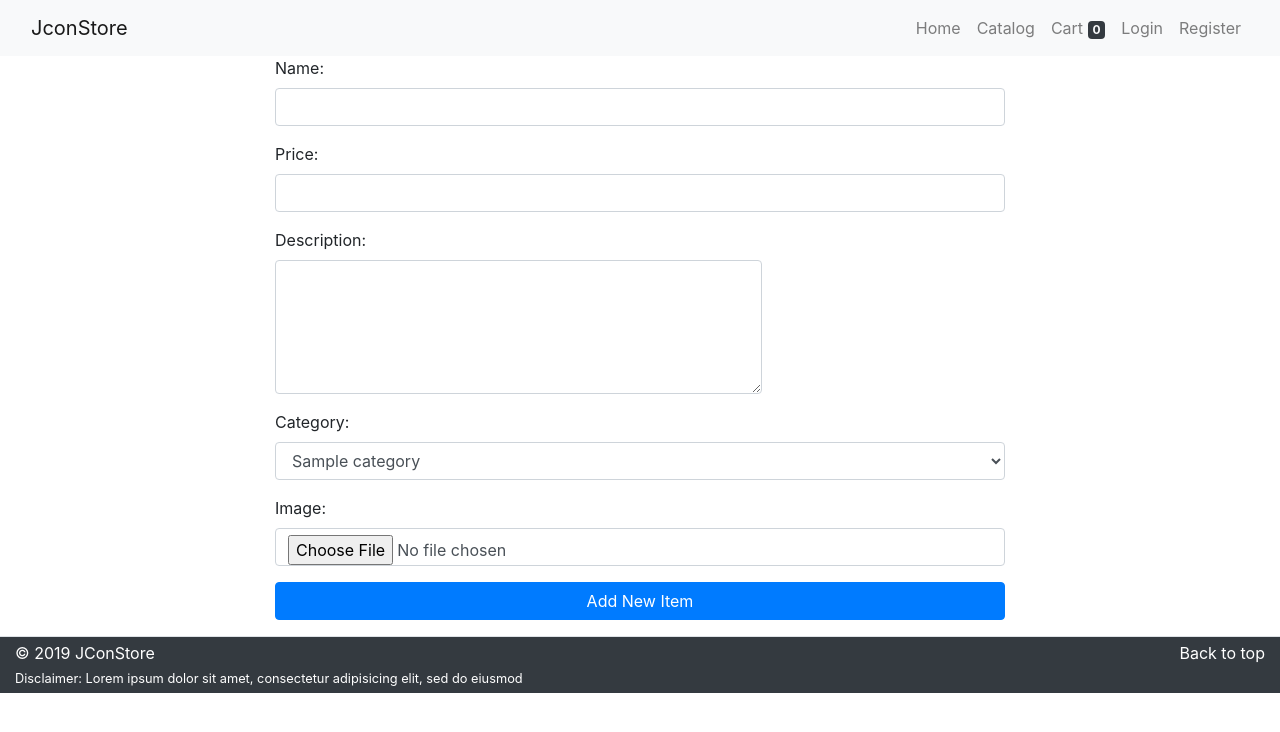
After one commit to concepcion-jerico/devportfolio2.2, a PHP site: page /app/views/new_item.php in a window 1280 px wide. The commit adds this page. Shown: the top 732 px of the page. Run offline with PHP 8.4, Linux system fonts and the light colour scheme; tables that the repository leaves empty or names only in its code hold one stand-in row (values such as "Sample post"); data that the repository does not hold is empty; some libraries are stand-ins or nearby versions.

Commit message:
jconstore

```diff
--- a/app/partials/footer.php
+++ b/app/partials/footer.php
@@ -1,5 +1,5 @@
 
-	<footer class="container-fluid py-1 border-top fixed-bottom bg-dark">
+	<footer class="container-fluid py-1 border-top bg-dark">
 	    <p class="float-right"><a href="#">Back to top</a></p>
 	    <span>&copy; <?php echo date("Y") ?> <a href="" target="_blank"> JConStore </a></span>
 	   	<div>
--- /dev/null
+++ b/app/views/new_item.php
@@ -0,0 +1,69 @@
+<?php require_once '../partials/template.php'; ?>
+
+<?php function get_page_content () {
+	global $conn;
+	?>
+
+<div class="container">
+	<div class="row">
+		<div class="col-md-8 offset-md-2">
+			<form action="../controllers/process_add_item.php" method="POST" enctype="multipart/form-data" class="">
+				<div class="form-group">
+					<label for="name"> Name: </label>
+					<input type="text" class="form-control" name="name" id="name" required>
+				</div>
+				<div class="form-group">
+					<label for="price"> Price: </label>
+					<input type="number" class="form-control" min="1" name="price" id="price" required>
+				</div>
+				<div class="form-group">
+					<label for="description"> Description: </label>
+					<textarea type="text" class="form-control col-8" rows="5" name="description" id="description"></textarea>
+				</div>
+				<div class="form-group">
+					<label for="categories"> Category: </label>
+					<select class="form-control" name="category_id" id="categories" required>
+						<?php
+
+						$sql = "SELECT * FROM categories";
+						$categories = mysqli_query($conn, $sql);
+
+						foreach($categories as $category) {
+							//extract is another way of getting data; it transforms the columns into variables
+							extract($category);
+
+							echo "<option value='$id'>$name</option> ";
+						}
+
+						 ?>
+					</select>
+				</div>
+
+				<div class="form-group">
+					<label for="image"> Image: </label>
+					<input type="file" id="image" class="form-control" name="image" required>
+				</div>
+
+				<button type="submit" class="btn btn-block btn-primary mb-3"> Add New Item </button>
+
+			</form> <!-- end form -->
+
+		</div> <!-- end 8 cols -->
+	</div> <!-- end row -->
+</div> <!-- end container -->
+
+
+
+
+
+
+
+
+
+
+
+
+
+
+
+<?php } ?> <!-- end of get page content -->
```
Also changed, not shown: app/controllers/process_add_item.php (added, +29 -0 lines), app/controllers/update_profile.php (+4 -4 lines), app/views/profile.php (+8 -8 lines), app/assets/images/dilis.jpg (added), app/assets/images/img1.jpg (added), app/assets/images/sinigang.jpg (added).
